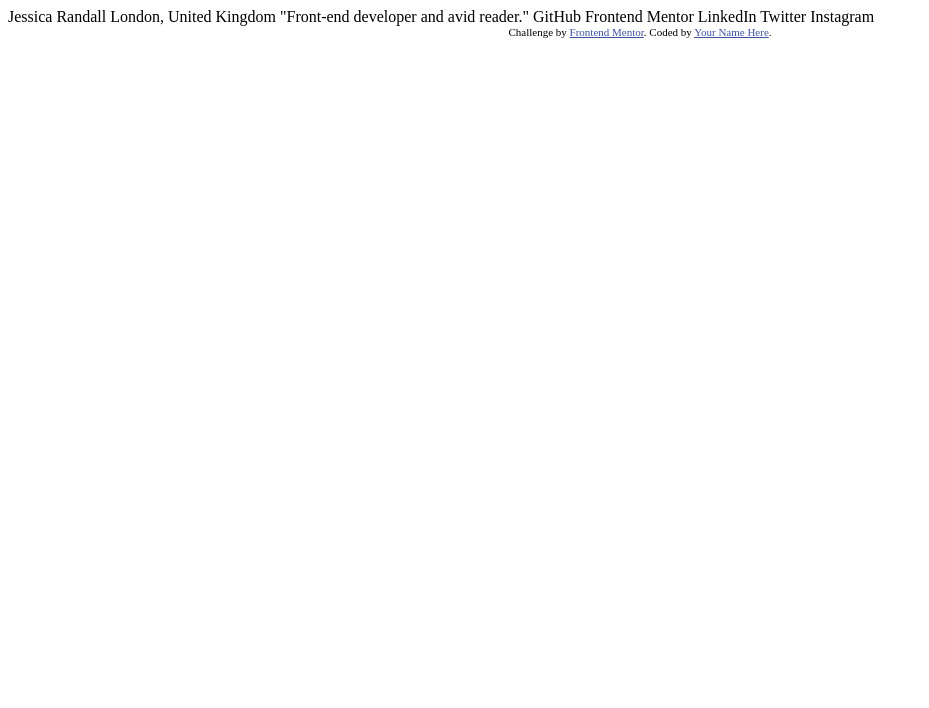
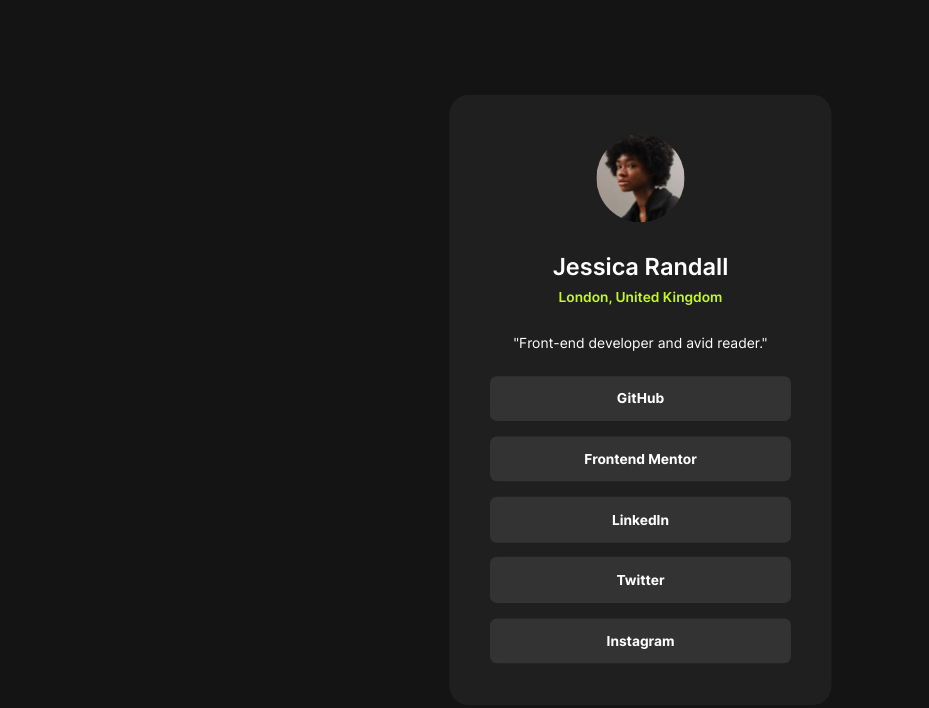
Before and after one commit to TomSif/Front-end_Mentor_Social-Links, a plain HTML site: page index.html in a window 1280 px wide. Shown: the whole page, without its empty margins (0-929 px from the left). Drawn offline with Linux system fonts and the light colour scheme.

Commit message:
second commit

```diff
--- a/index.html
+++ b/index.html
@@ -1,34 +1,55 @@
 <!DOCTYPE html>
 <html lang="en">
   <head>
-  <meta charset="UTF-8">
-  <meta name="viewport" content="width=device-width, initial-scale=1.0"> <!-- displays site properly based on user's device -->
+    <meta charset="UTF-8" />
+    <meta name="viewport" content="width=device-width, initial-scale=1.0" />
+    <meta
+      name="description"
+      content="front end exercice about social link profile"
+    />
+    <meta
+      name="keywords"
+      content="Web developpement, front-end, front-end Mentor, html, css, social links"
+    />
 
-  <link rel="icon" type="image/png" sizes="32x32" href="./assets/images/favicon-32x32.png">
-
+    <link
+      rel="icon"
+      type="image/png"
+      sizes="32x32"
+      href="./assets/images/favicon-32x32.png"
+    />
+    <link rel="stylesheet" href="./styles.css" />
     <title>Frontend Mentor | Social links profile</title>
-
-  <!-- Feel free to remove these styles or customise in your own stylesheet 👍 -->
-  <style>
-    .attribution { font-size: 11px; text-align: center; }
-    .attribution a { color: hsl(228, 45%, 44%); }
-  </style>
   </head>
   <body>
-
-  Jessica Randall
-  London, United Kingdom
-  "Front-end developer and avid reader."
-
-  GitHub
-  Frontend Mentor
-  LinkedIn
-  Twitter
-  Instagram
-
+    <main>
+      <div class="tile">
+        <header>
+          <img
+            id="avatar"
+            src="./assets/images/avatar-jessica.jpeg"
+            alt="profile picture of Jessica"
+          />
+          <h1>Jessica Randall</h1>
+          <h2>London, United Kingdom</h2>
+          <h3>"Front-end developer and avid reader."</h3>
+        </header>
+        <div class="buttonContainer">
+          <a href="https://github.com" class="button">GitHub</a>
+          <a href="https://frontendmentor.io" class="button">Frontend Mentor</a>
+          <a href="https://linkedin.com" class="button">LinkedIn</a>
+          <a href="https://twitter.com" class="button">Twitter</a>
+          <a href="https://instagram.com" class="button">Instagram</a>
+        </div>
+      </div>
+    </main>
+    <footer>
       <div class="attribution">
-    Challenge by <a href="https://www.frontendmentor.io?ref=challenge" target="_blank">Frontend Mentor</a>.
-    Coded by <a href="#">Your Name Here</a>.
+        Challenge by
+        <a href="https://www.frontendmentor.io?ref=challenge" target="_blank"
+          >Frontend Mentor</a
+        >. Coded by <a href="#">Your Name Here</a>.
       </div>
+    </footer>
   </body>
 </html>
--- /dev/null
+++ b/styles.css
@@ -0,0 +1,115 @@
+:root {
+  --White: hsl(0, 0%, 100%);
+  --Green: hsl(75, 94%, 57%);
+  --Grey700: hsl(0, 0%, 20%);
+  --Grey800: hsl(0, 0%, 12%);
+  --Grey900: hsl(0, 0%, 8%);
+}
+
+@font-face {
+  font-family: "Inter";
+  src: url("./assets/fonts/Inter-VariableFont_slnt\,wght.ttf")
+    format("truetype");
+  font-weight: 200 800;
+  font-style: normal;
+}
+
+* {
+  margin: 0;
+  padding: 0;
+  box-sizing: border-box;
+}
+
+body {
+  background-color: var(--Grey900);
+  font-family: "Inter", sans-serif;
+  font-size: 14px;
+  display: flex;
+  flex-direction: column;
+  justify-content: center;
+  align-items: center;
+}
+
+main {
+  display: flex;
+  flex-direction: column;
+  justify-content: center;
+  align-items: center;
+  height: 100vh;
+  max-width: 1440px;
+  min-width: 375px;
+  text-align: center;
+}
+
+.tile {
+  background-color: var(--Grey800);
+  border-radius: 1em;
+  width: 19.5em;
+  display: flex;
+  flex-direction: column;
+  transition: transform 0.2s ease-in-out;
+  color: var(--White);
+  transform: scale(1.4);
+}
+header {
+  margin-top: 2em;
+  margin-bottom: 0.5em;
+}
+#avatar {
+  width: 4.5em;
+  border-radius: 50%;
+}
+
+h1 {
+  margin-top: 1.15em;
+  font-size: 1.2em;
+  font-weight: 600;
+}
+
+h2 {
+  font-size: 0.7em;
+  color: var(--Green);
+  font-weight: 600;
+  font-stretch: narrower;
+  line-height: 0.5em;
+  margin-top: 1em;
+}
+
+h3 {
+  font-size: 0.71em;
+  font-weight: 400;
+  line-height: 1em;
+  margin-top: 2.5em;
+}
+.buttonContainer {
+  display: flex;
+  flex-direction: column;
+  justify-content: end;
+  align-items: center;
+}
+
+.button {
+  width: 22em;
+  text-decoration: none;
+  background-color: var(--Grey700);
+  color: var(--White);
+  padding: 1.1em;
+  font-size: 0.7em;
+  font-weight: 700;
+  margin-top: 1.1em;
+  border-radius: 0.5em;
+}
+
+.button:last-child {
+  margin-bottom: 3em;
+}
+
+.button:hover {
+  background-color: var(--Green);
+  color: var(--Grey800);
+  cursor: pointer;
+}
+
+footer {
+  display: none;
+}
```
Also changed, not shown: assets/images/click.png (added), assets/images/icons8-finger-up-100.png (added). Lines whose indentation alone changed are shown as unchanged.
